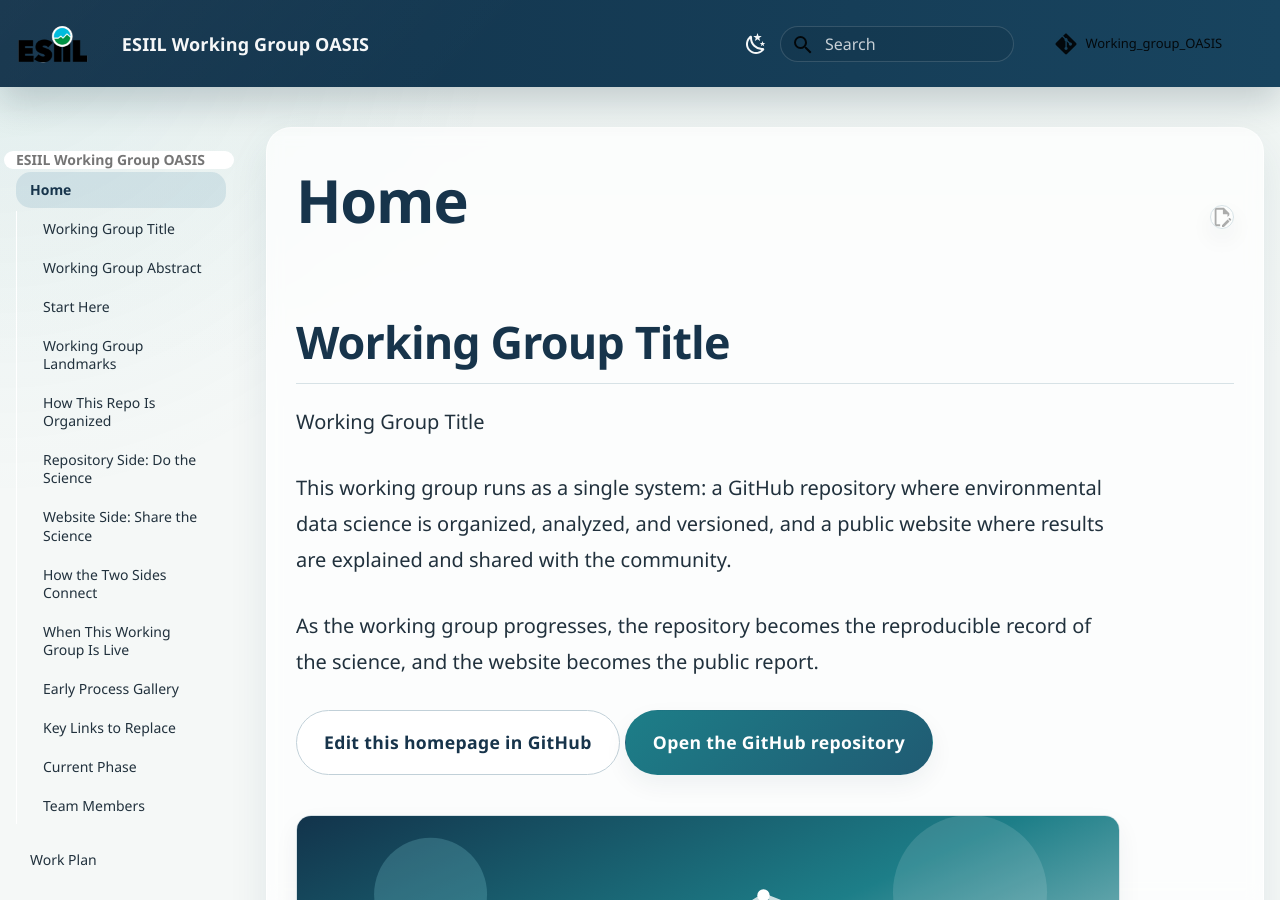
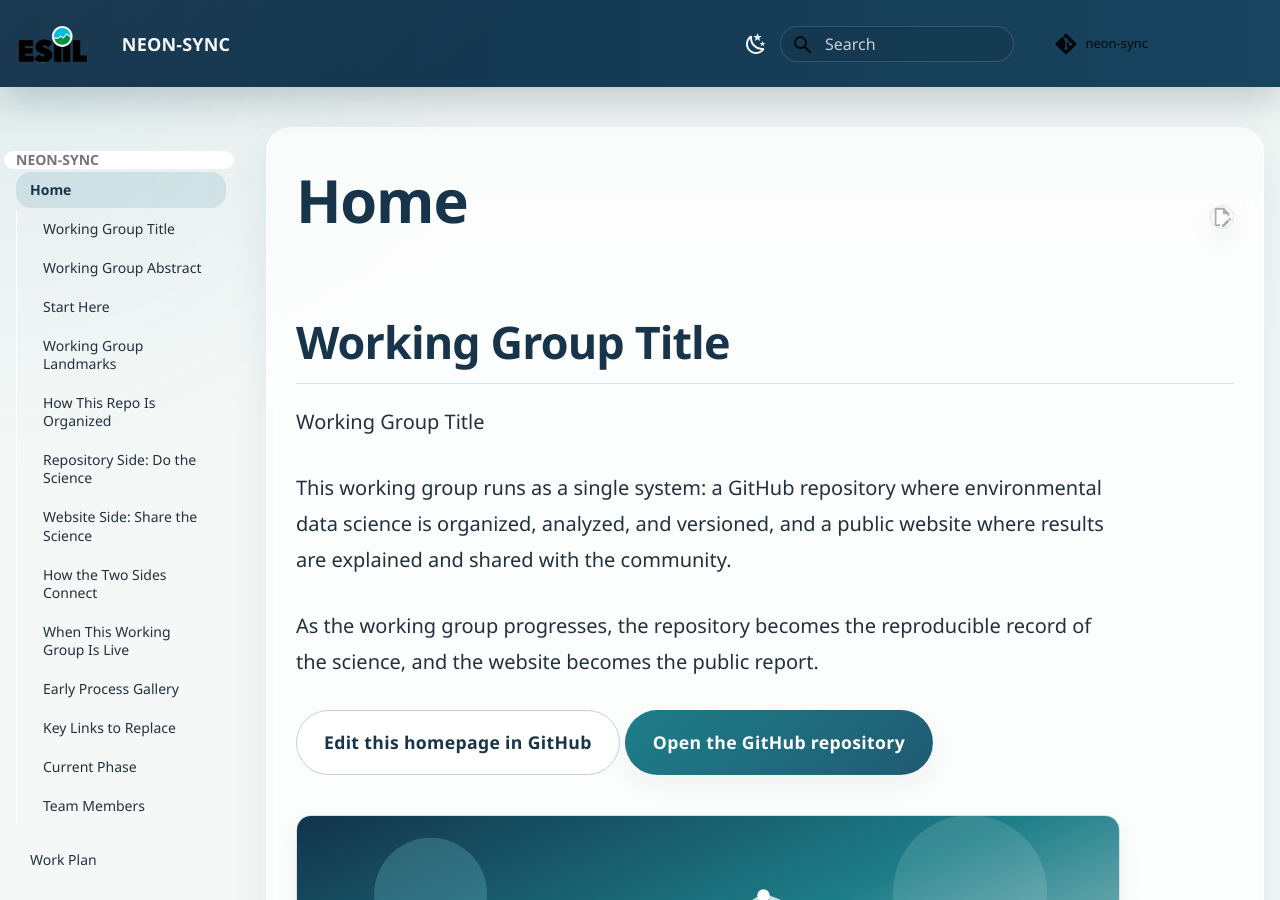
Before and after one commit to CU-ESIIL/neon-sync, an MkDocs documentation site: the page built from docs/index.md, in a window 1280 px wide and 900 px high. Built offline with MkDocs 1.6.1 and Material for MkDocs 9.7.7, drawn with Linux system fonts in a browser that asks for light colours; comment, search, counter and statistics services are not loaded.

Commit message:
Update mkdocs.yml

```diff
--- a/mkdocs.yml
+++ b/mkdocs.yml
@@ -1,11 +1,11 @@
-site_name: 'ESIIL Working Group OASIS'
-site_description: 'Repository and website template for ESIIL working groups'
-site_author: Ty Tuff
+site_name: 'NEON-SYNC'
+site_description: 'Repository and website for NEON-SYNC working group'
+site_author: Lucas Mansfield
 site_url: https://cu-esiil.github.io/Working_group_OASIS
 
 # Repository
-repo_name: Working_group_OASIS
-repo_url: https://github.com/CU-ESIIL/Working_group_OASIS
+repo_name: neon-sync
+repo_url: https://github.com/CU-ESIIL/neon-sync
 # The edit URI points MkDocs Material at the docs/ source so page edit links open in GitHub edit mode.
 edit_uri: edit/main/docs/
 # Copyright
```
